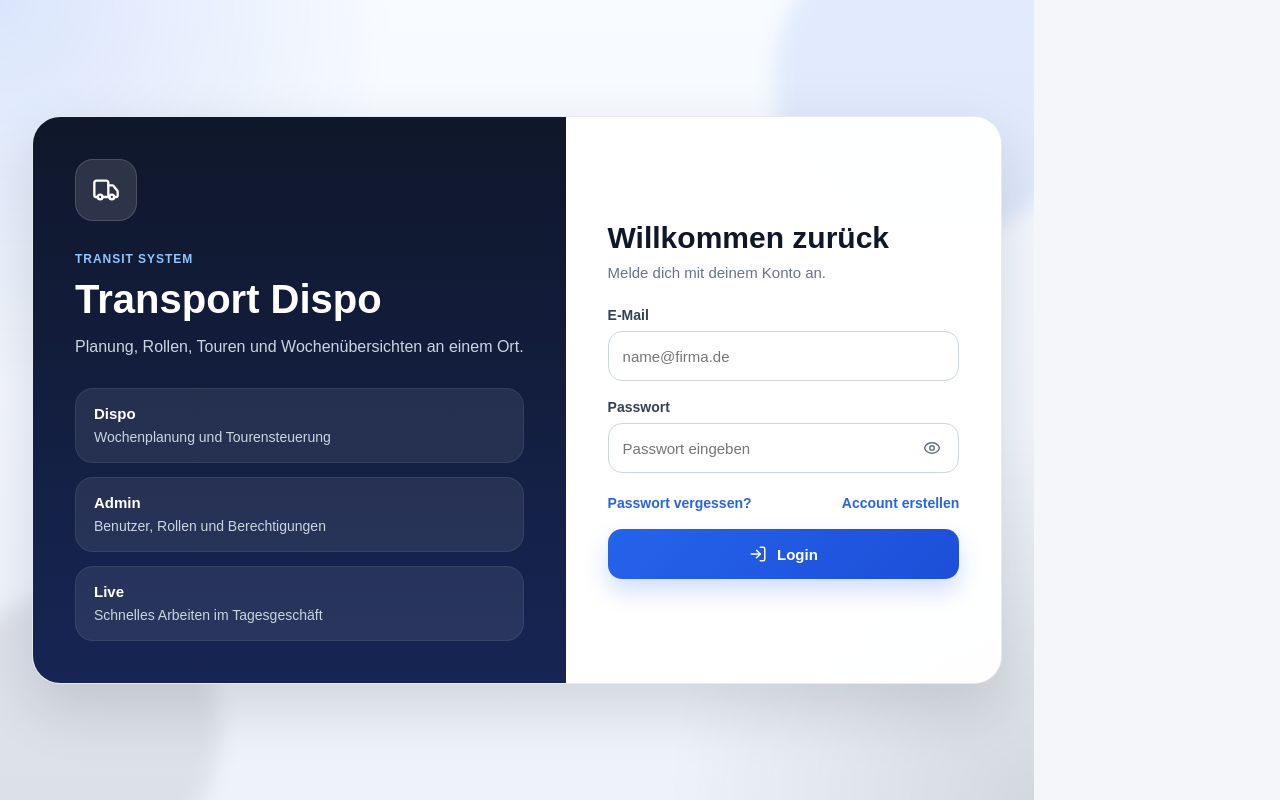
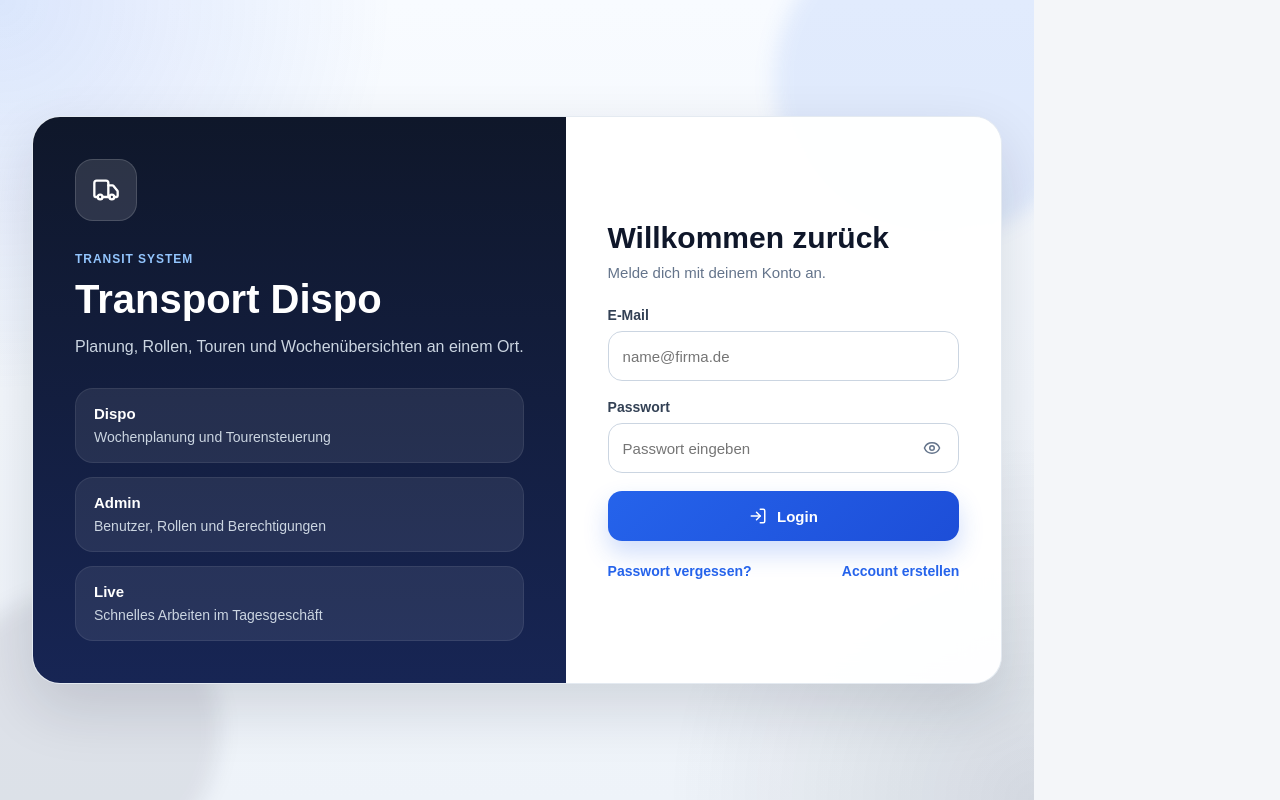
Before and after one commit to Sn4xiii/transport-dispo, a Next.js app in the folder web/: page /login in a window 1280 px wide. Built offline with nearby package versions, Linux system fonts and the light colour scheme; no server answers.

Commit message:
fix login

```diff
--- a/web/app/login/page.tsx
+++ b/web/app/login/page.tsx
@@ -1,6 +1,7 @@
 "use client";
 
 import { useEffect, useState } from "react";
+import Link from "next/link";
 import { supabase } from "@/lib/supabase-browser";
 import { useRouter } from "next/navigation";
 import { Eye, EyeOff, Truck, LogIn } from "lucide-react";
@@ -158,15 +159,6 @@ export default function LoginPage() {
               </div>
             </div>
 
-            <div className="login-links-row">
-              <a href="/forgot-password" className="login-link-inline">
-                Passwort vergessen?
-              </a>
-              <a href="/register" className="login-link-inline">
-                Account erstellen
-              </a>
-            </div>
-
             {error && <div className="login-error">{error}</div>}
 
             <button type="submit" className="login-submit" disabled={loading}>
@@ -174,6 +166,15 @@ export default function LoginPage() {
               <span>{loading ? "Meldet an..." : "Login"}</span>
             </button>
 
+            <div className="login-links-row">
+              <Link href="/forgot-password" className="login-link-inline">
+                Passwort vergessen?
+              </Link>
+
+              <Link href="/register" className="login-link-inline">
+                Account erstellen
+              </Link>
+            </div>
           </form>
         </div>
       </div>
```
